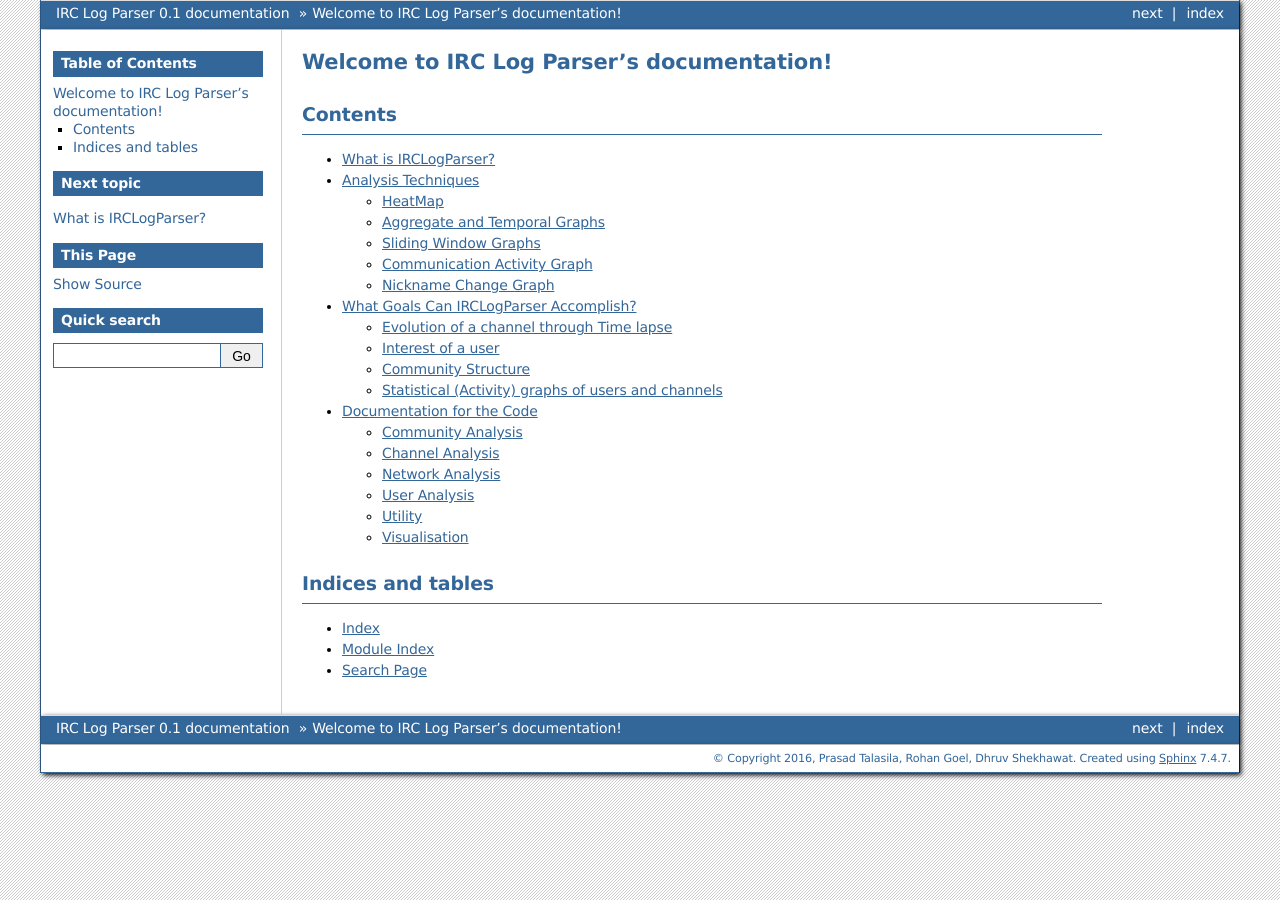
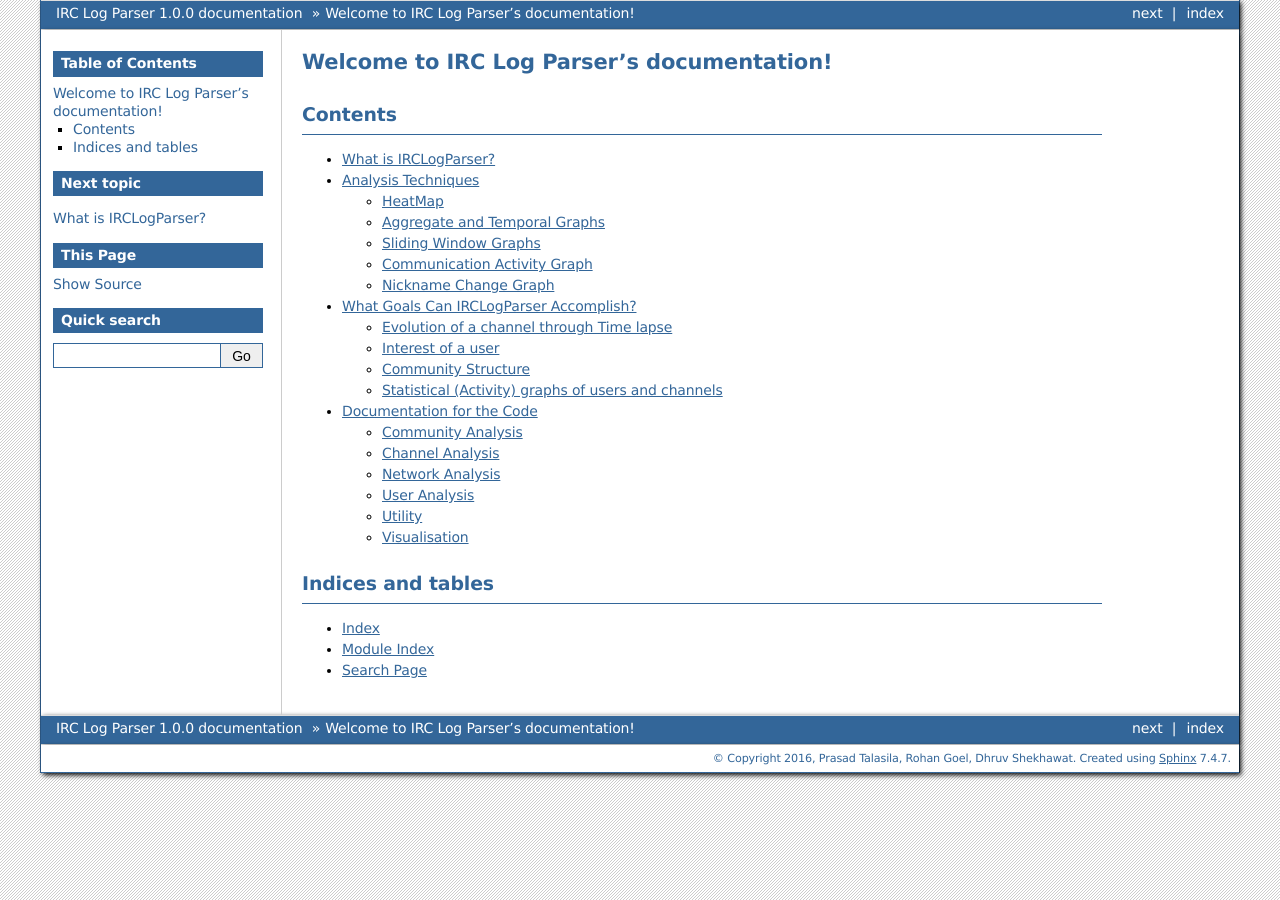
Before and after one commit to prasadtalasila/IRCLogParser, a Sphinx documentation site: the page built from docs/source/index.rst, in a window 1280 px wide. Built offline with Sphinx 7.4.7, drawn with Linux system fonts in a browser that asks for light colours.

Commit message:
Release v1.0.0 :tada:

```diff
--- a/docs/source/conf.py
+++ b/docs/source/conf.py
@@ -61,9 +61,9 @@ author = u'Prasad Talasila, Rohan Goel, Dhruv Shekhawat'
 # built documents.
 #
 # The short X.Y version.
-version = u'0.1'
+version = u'1.0.0'
 # The full version, including alpha/beta/rc tags.
-release = u'0.1'
+release = u'1.0.0'
 
 # The language for content autogenerated by Sphinx. Refer to documentation
 # for a list of supported languages.
--- a/setup.py
+++ b/setup.py
@@ -20,7 +20,7 @@ setup(
     license='MIT',
 
     classifiers=[
-        'Development Status :: 4 - Beta',
+        'Development Status :: Released v1.0.0',
         'Operating System :: POSIX :: Linux',
         'Intended Audience :: Developers',
         'Topic :: Topic :: Scientific/Engineering :: Information Analysis',
```
